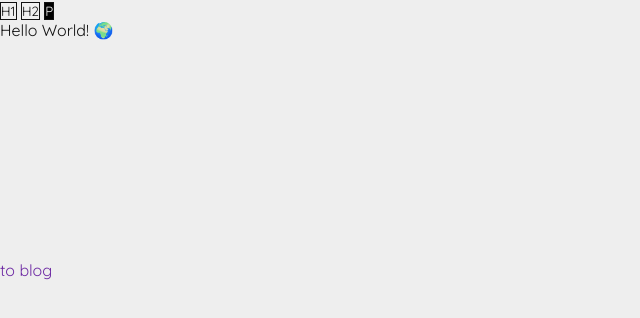
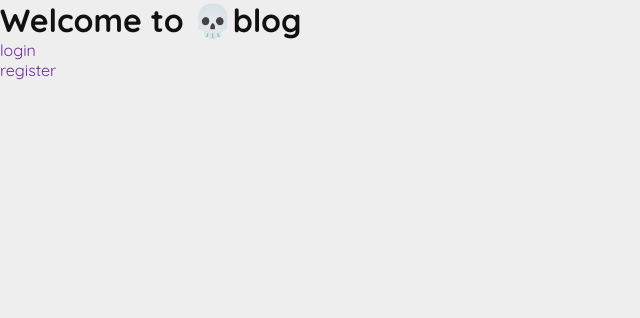
Before and after one commit to SSPSG/projekt-skull, a SvelteKit app: page / in a window 1280 px wide. Shown: the top 318 px of the page, without its empty margins (0-640 px from the left). Built offline with nearby package versions, Linux system fonts and the light colour scheme.

Commit message:
change the placeholders

```diff
--- a/src/routes/+page.svelte
+++ b/src/routes/+page.svelte
@@ -1,7 +1,3 @@
-<script>
-    import Editor from '$lib/editor.svelte';
-</script>
-
-
-<Editor/>
-<a href="blogpost">to blog</a>
+<h1>Welcome to 💀blog</h1>
+<a href="login">login</a><br>
+<a href="register">register</a>
--- a/src/routes/blogpost/+page.svelte
+++ /dev/null
@@ -1,15 +0,0 @@
-<!-- ! this shit is junk get rid of it -->
-<script>
-    import { blogPost } from "$lib/stores";
-</script>
-
-<div>
-    {@html $blogPost}
-</div>
-
-
-<style>
-    div{
-        background-color: aqua;
-    }
-</style>
```
